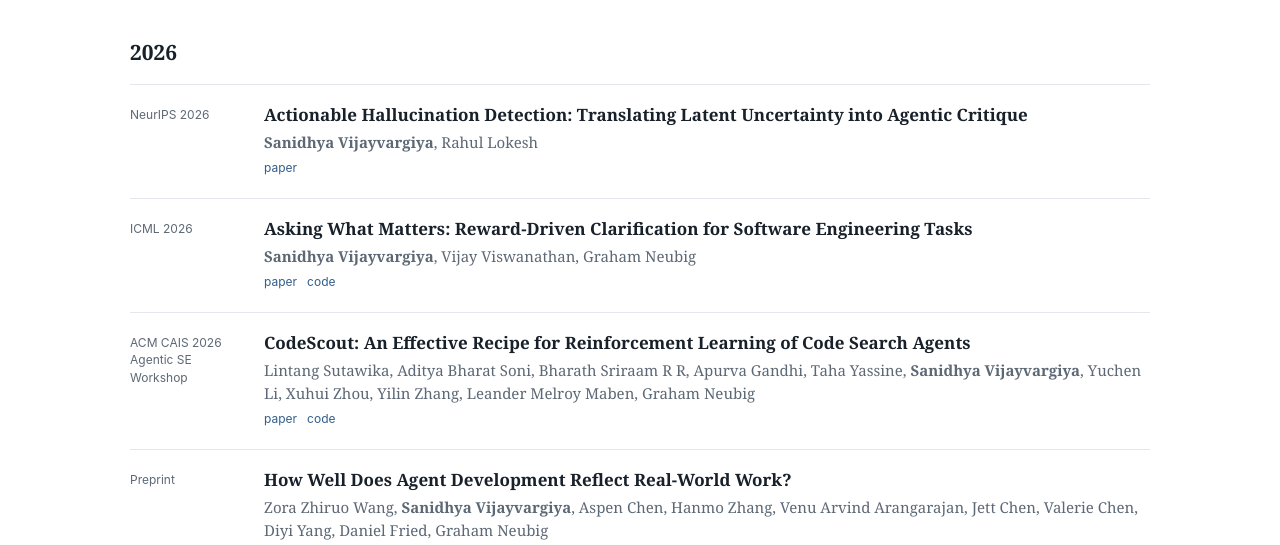
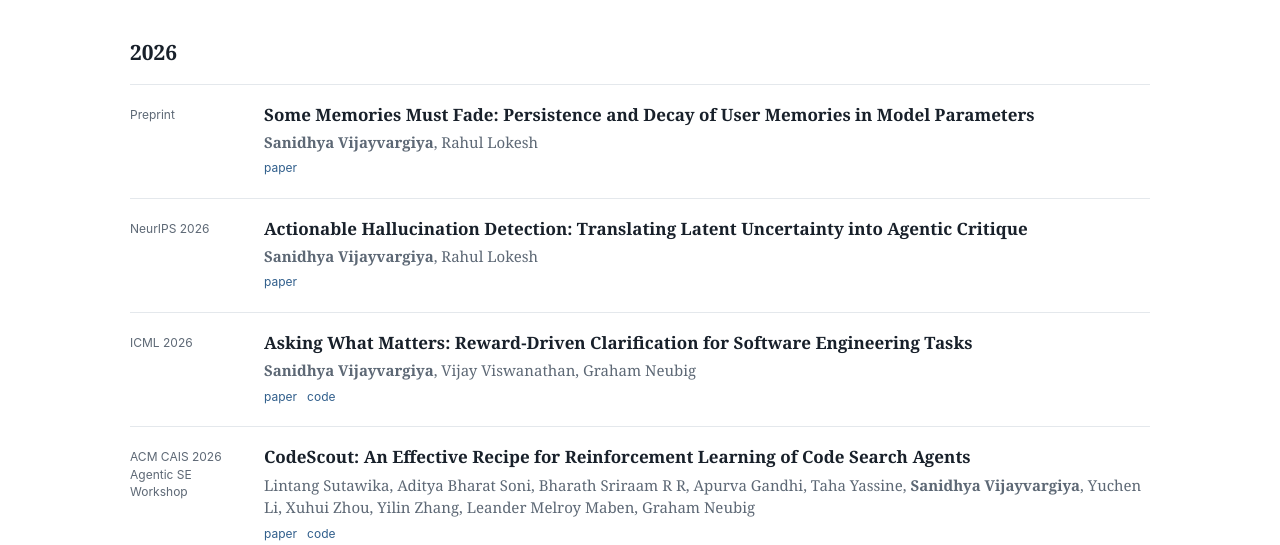
Before and after one commit to sani903/sani903.github.io, a plain HTML site: page publications.html in a window 1280 px wide. Shown: the part 242-787 px from the top of the page. Drawn offline with Linux system fonts and the light colour scheme.

Commit message:
Add new publications for 2026
Added new publications for 2026, including preprints and conference papers with links to the respective papers and codes.

```diff
--- a/publications.html
+++ b/publications.html
@@ -16,6 +16,7 @@
     </header>
 
     <h2 class="pub-year">2026</h2>
+    <article class="publication"><div class="pub-venue">Preprint</div><div class="pub-body"><h3><a href="https://arxiv.org/abs/2611.25235" target="_blank" rel="noopener">Some Memories Must Fade: Persistence and Decay of User Memories in Model Parameters</a></h3><p class="authors"><strong>Sanidhya Vijayvargiya</strong>, Rahul Lokesh</p><p class="pub-links"><a href="https://arxiv.org/abs/2611.25235" target="_blank" rel="noopener">paper</a></p></div></article>
     <article class="publication"><div class="pub-venue">NeurIPS 2026</div><div class="pub-body"><h3><a href="https://arxiv.org/abs/2608.10430" target="_blank" rel="noopener">Actionable Hallucination Detection: Translating Latent Uncertainty into Agentic Critique</a></h3><p class="authors"><strong>Sanidhya Vijayvargiya</strong>, Rahul Lokesh</p><p class="pub-links"><a href="https://arxiv.org/abs/2608.10430" target="_blank" rel="noopener">paper</a></p></div></article>
     <article class="publication"><div class="pub-venue">ICML 2026</div><div class="pub-body"><h3><a href="https://arxiv.org/abs/2604.14624" target="_blank" rel="noopener">Asking What Matters: Reward-Driven Clarification for Software Engineering Tasks</a></h3><p class="authors"><strong>Sanidhya Vijayvargiya</strong>, Vijay Viswanathan, Graham Neubig</p><p class="pub-links"><a href="https://arxiv.org/abs/2604.14624" target="_blank" rel="noopener">paper</a><a href="https://github.com/sani903/Teaching-Effective-Clarification" target="_blank" rel="noopener">code</a></p></div></article>
     <article class="publication"><div class="pub-venue">ACM CAIS 2026<br>Agentic SE Workshop</div><div class="pub-body"><h3><a href="https://arxiv.org/abs/2603.17829" target="_blank" rel="noopener">CodeScout: An Effective Recipe for Reinforcement Learning of Code Search Agents</a></h3><p class="authors">Lintang Sutawika, Aditya Bharat Soni, Bharath Sriraam R R, Apurva Gandhi, Taha Yassine, <strong>Sanidhya Vijayvargiya</strong>, Yuchen Li, Xuhui Zhou, Yilin Zhang, Leander Melroy Maben, Graham Neubig</p><p class="pub-links"><a href="https://arxiv.org/abs/2603.17829" target="_blank" rel="noopener">paper</a><a href="https://github.com/OpenHands/codescout" target="_blank" rel="noopener">code</a></p></div></article>
```
